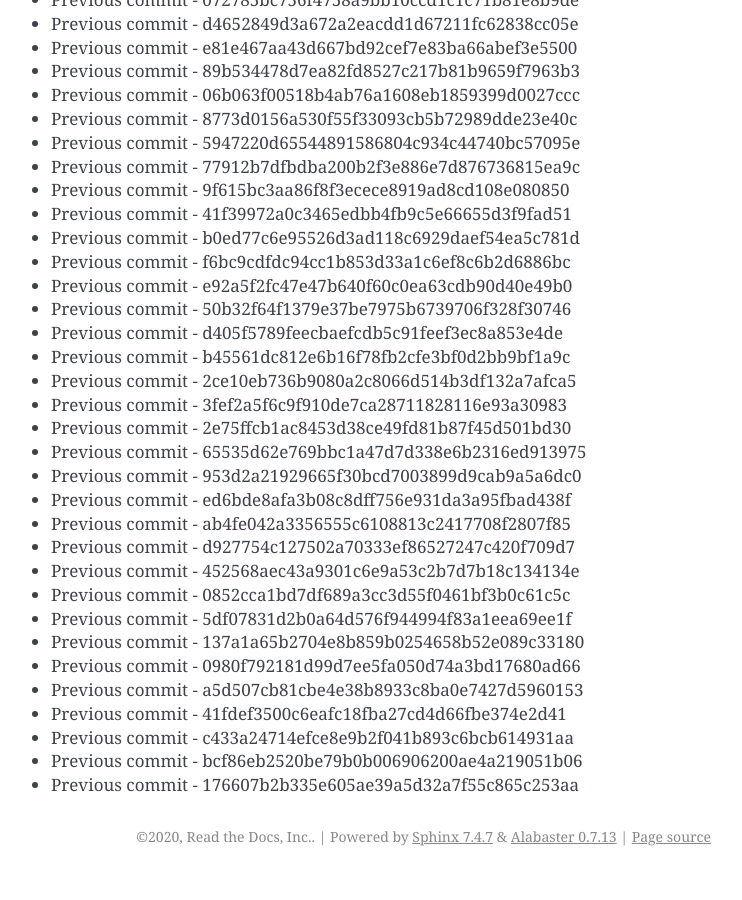
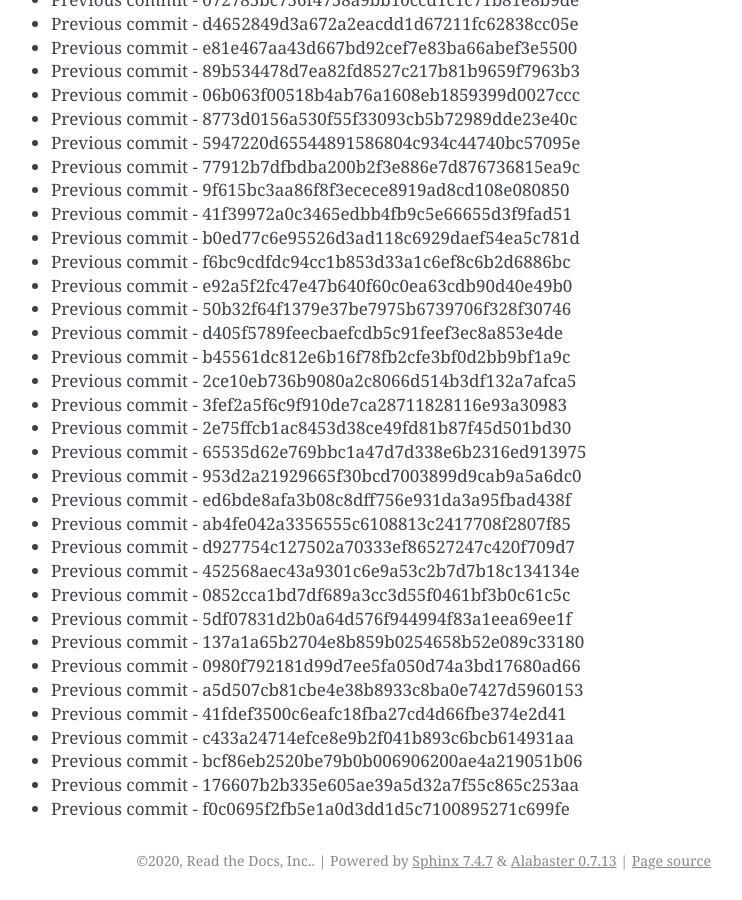
Before and after one commit to readthedocs/rtd-git-stresstest, a Sphinx documentation site: the page built from docs/updates.rst, in a window 1280 px wide and 900 px high, scrolled down 21692 px. Shown: the whole window, without its empty margins (399-1141 px from the left). Built offline with Sphinx 7.4.7, drawn with Linux system fonts in a browser that asks for light colours; before the commit the page ends 22568 px from its top, so only the background shows below that.

Commit message:
Generating commit from previous: f0c0695f2fb5e1a0d3dd1d5c7100895271c699fe

```diff
--- a/docs/updates.rst
+++ b/docs/updates.rst
@@ -943,3 +943,4 @@ It can be tested for any performance characteristics.
 * Previous commit - c433a24714efce8e9b2f041b893c6bcb614931aa
 * Previous commit - bcf86eb2520be79b0b006906200ae4a219051b06
 * Previous commit - 176607b2b335e605ae39a5d32a7f55c865c253aa
+* Previous commit - f0c0695f2fb5e1a0d3dd1d5c7100895271c699fe
```
